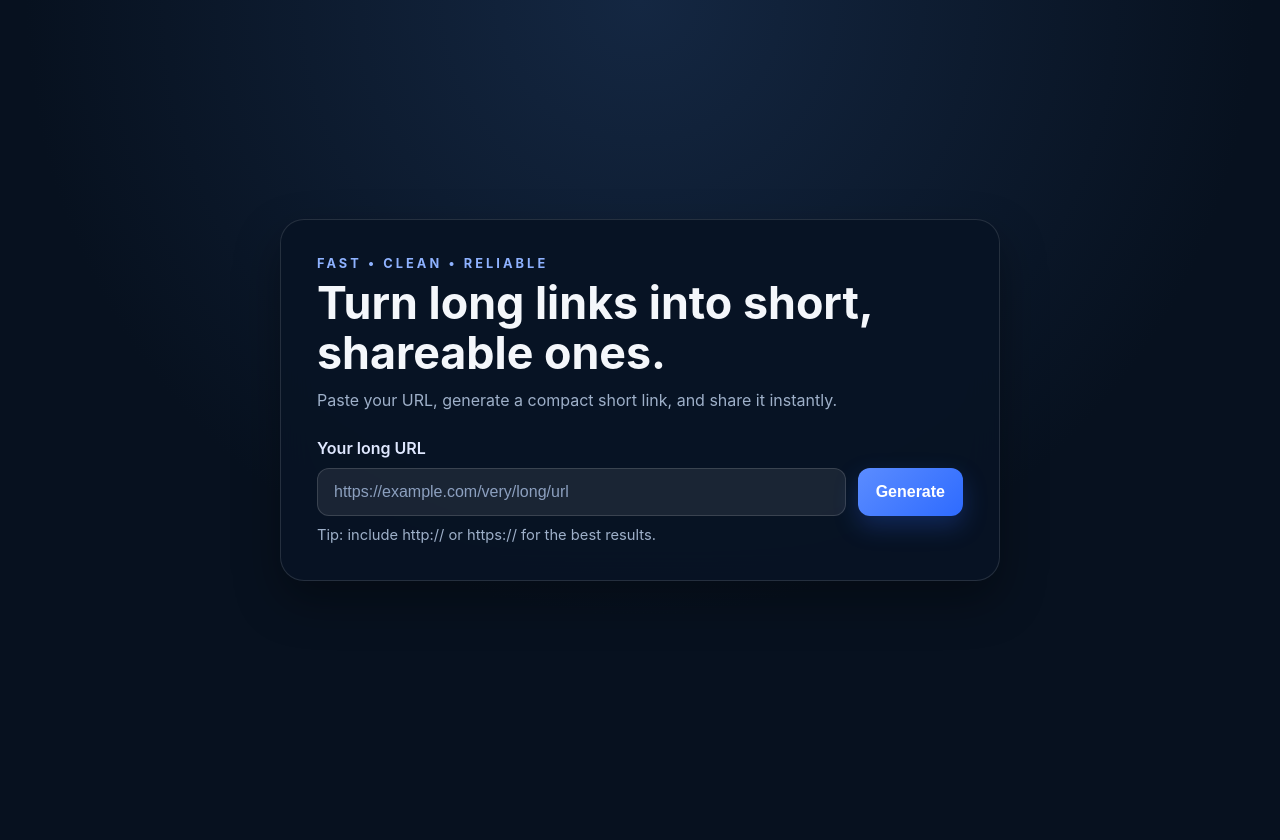
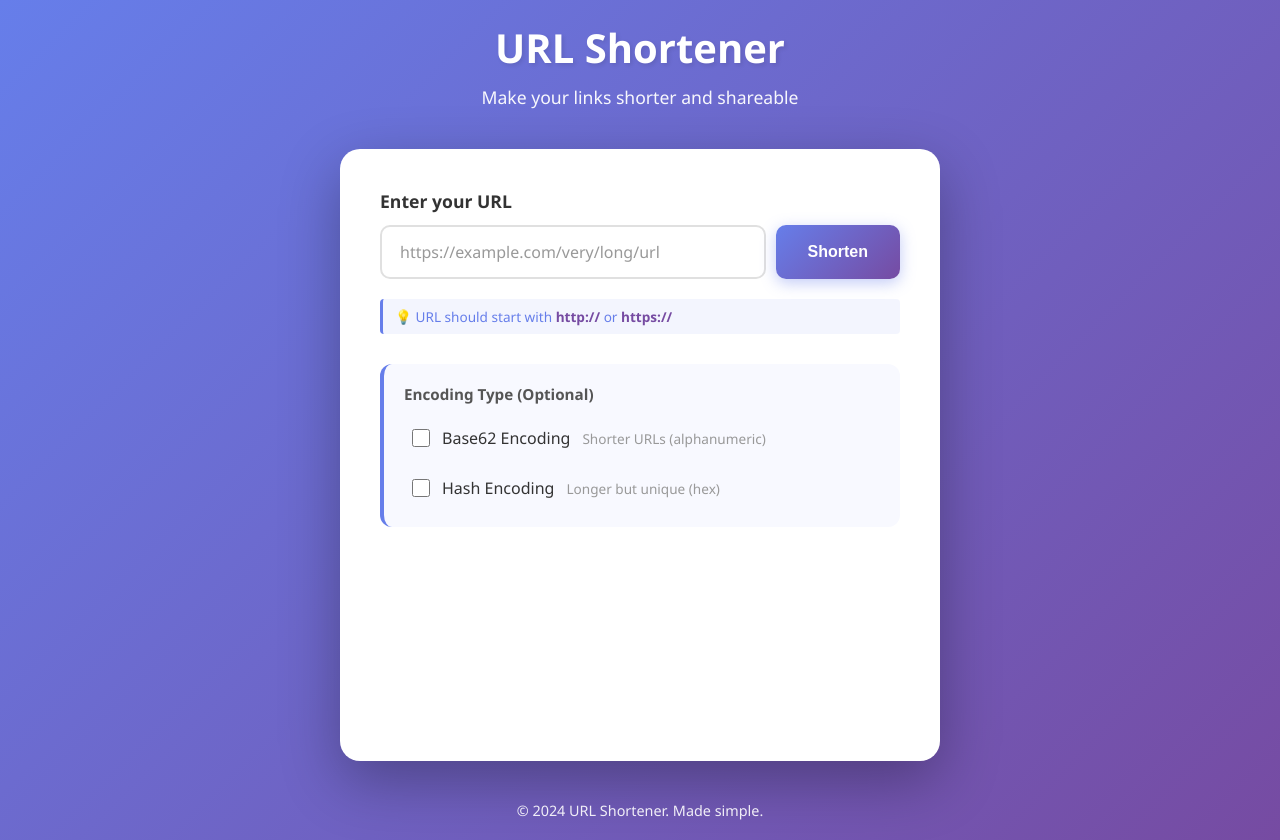
Before and after one commit to scaryskywalker/python-url_shortener, a Python web app: template templates/index.html in a window 1280 px wide. Before the commit the page ends 581 px from the top, so only its background shows below. Run offline with Jinja, Linux system fonts and the light colour scheme; the template is opened without the code that fills it, so the values that code supplies are empty.

Commit message:
added encryption methods

```diff
--- a/static/index.css
+++ b/static/index.css
@@ -1,156 +1,348 @@
-:root {
-    color-scheme: dark;
-    --bg: #07111f;
-    --panel: rgba(8, 19, 36, 0.95);
-    --panel-border: rgba(255, 255, 255, 0.12);
-    --text: #f4f7fb;
-    --muted: #9eb0c9;
-    --accent: #5b8cff;
-    --accent-strong: #2e6bff;
-    --shadow: 0 20px 45px rgba(0, 0, 0, 0.35);
-}
-
 * {
+    margin: 0;
+    padding: 0;
     box-sizing: border-box;
 }
 
 body {
-    margin: 0;
+    font-family: 'Segoe UI', Tahoma, Geneva, Verdana, sans-serif;
+    background: linear-gradient(135deg, #667eea 0%, #764ba2 100%);
     min-height: 100vh;
-    font-family: Inter, "Segoe UI", Roboto, Arial, sans-serif;
-    background: radial-gradient(circle at top, #142742 0%, var(--bg) 60%);
-    color: var(--text);
+    display: flex;
+    justify-content: center;
+    align-items: center;
+    padding: 20px;
 }
 
-.page-shell {
+.container {
+    width: 100%;
+    max-width: 600px;
+    display: flex;
+    flex-direction: column;
     min-height: 100vh;
-    display: grid;
-    place-items: center;
-    padding: 24px;
 }
 
-.hero-card {
-    width: min(100%, 720px);
-    background: var(--panel);
-    border: 1px solid var(--panel-border);
-    box-shadow: var(--shadow);
-    border-radius: 24px;
-    padding: 36px;
-    backdrop-filter: blur(16px);
+.header {
+    text-align: center;
+    color: white;
+    margin-bottom: 40px;
+    animation: slideDown 0.6s ease-out;
 }
 
-.eyebrow {
-    margin: 0 0 8px;
-    color: #8eb2ff;
-    text-transform: uppercase;
-    letter-spacing: 0.24em;
-    font-size: 0.8rem;
+.header h1 {
+    font-size: 2.5rem;
     font-weight: 700;
-}
-
-h1 {
-    margin: 0 0 10px;
-    font-size: clamp(1.9rem, 4vw, 2.8rem);
-    line-height: 1.1;
+    margin-bottom: 10px;
+    text-shadow: 2px 2px 4px rgba(0, 0, 0, 0.1);
 }
 
 .subtitle {
-    margin: 0 0 24px;
-    color: var(--muted);
-    font-size: 1rem;
-    line-height: 1.6;
+    font-size: 1.1rem;
+    opacity: 0.95;
+    font-weight: 300;
 }
 
-.shortener-form {
+.main-content {
+    flex: 1;
+    background: white;
+    border-radius: 20px;
+    padding: 40px;
+    box-shadow: 0 20px 60px rgba(0, 0, 0, 0.3);
+    animation: slideUp 0.6s ease-out;
+}
+
+.form-container {
     display: flex;
     flex-direction: column;
-    gap: 10px;
+    gap: 30px;
 }
 
-.shortener-form label {
-    font-weight: 600;
-    color: #dfe8ff;
+.form-group {
+    display: flex;
+    flex-direction: column;
+    gap: 12px;
 }
 
-.input-row {
+.form-label {
+    font-size: 1.1rem;
+    font-weight: 600;
+    color: #333;
+}
+
+.input-wrapper {
     display: flex;
-    gap: 12px;
+    gap: 10px;
     flex-wrap: wrap;
 }
 
-input {
+.url-input {
     flex: 1;
-    min-width: 240px;
-    padding: 14px 16px;
-    border-radius: 12px;
-    border: 1px solid rgba(255, 255, 255, 0.14);
-    background: rgba(255, 255, 255, 0.08);
-    color: var(--text);
+    min-width: 200px;
+    padding: 14px 18px;
+    border: 2px solid #e0e0e0;
+    border-radius: 10px;
     font-size: 1rem;
+    transition: all 0.3s ease;
+    font-family: 'Segoe UI', Tahoma, Geneva, Verdana, sans-serif;
 }
 
-input::placeholder {
-    color: #8ca0bf;
+.url-input:focus {
+    outline: none;
+    border-color: #667eea;
+    box-shadow: 0 0 0 3px rgba(102, 126, 234, 0.1);
 }
 
-button {
-    border: none;
-    border-radius: 12px;
-    padding: 14px 18px;
-    font-size: 1rem;
-    font-weight: 700;
-    color: white;
-    background: linear-gradient(135deg, var(--accent), var(--accent-strong));
-    cursor: pointer;
-    transition: transform 0.2s ease, box-shadow 0.2s ease;
-    box-shadow: 0 10px 24px rgba(46, 107, 255, 0.25);
+.url-input::placeholder {
+    color: #999;
 }
 
-button:hover {
-    transform: translateY(-1px);
-    box-shadow: 0 12px 26px rgba(46, 107, 255, 0.35);
+.url-hint {
+    font-size: 0.85rem;
+    color: #667eea;
+    margin-top: 8px;
+    padding: 8px 12px;
+    background: rgba(102, 126, 234, 0.08);
+    border-left: 3px solid #667eea;
+    border-radius: 4px;
 }
 
-.hint {
-    margin: 0;
-    color: var(--muted);
-    font-size: 0.92rem;
+.url-hint strong {
+    font-weight: 600;
+    color: #764ba2;
+}
+
+.btn-submit {
+    padding: 14px 32px;
+    background: linear-gradient(135deg, #667eea 0%, #764ba2 100%);
+    color: white;
+    border: none;
+    border-radius: 10px;
+    font-size: 1rem;
+    font-weight: 600;
+    cursor: pointer;
+    transition: all 0.3s ease;
+    box-shadow: 0 4px 15px rgba(102, 126, 234, 0.4);
+    white-space: nowrap;
+}
+
+.btn-submit:hover {
+    transform: translateY(-2px);
+    box-shadow: 0 6px 20px rgba(102, 126, 234, 0.6);
+}
+
+.btn-submit:active {
+    transform: translateY(0);
+}
+
+.encoding-options {
+    padding: 20px;
+    background: #f8f9ff;
+    border-radius: 12px;
+    border-left: 4px solid #667eea;
+}
+
+.options-title {
+    font-size: 0.95rem;
+    font-weight: 600;
+    color: #555;
+    margin-bottom: 15px;
+}
+
+.checkbox-group {
+    display: flex;
+    flex-direction: column;
+    gap: 12px;
+}
+
+.checkbox-label {
+    display: flex;
+    align-items: center;
+    gap: 12px;
+    cursor: pointer;
+    padding: 8px;
+    border-radius: 8px;
+    transition: background 0.2s ease;
+}
+
+.checkbox-label:hover {
+    background: rgba(102, 126, 234, 0.05);
+}
+
+.checkbox-label input[type="checkbox"] {
+    width: 18px;
+    height: 18px;
+    cursor: pointer;
+    accent-color: #667eea;
+}
+
+.checkbox-text {
+    font-weight: 500;
+    color: #333;
+}
+
+.checkbox-desc {
+    font-size: 0.85rem;
+    color: #999;
+}
+
+.result-container {
+    margin-top: 40px;
+    padding: 30px;
+    background: #f0f7ff;
+    border-radius: 15px;
+    border: 2px solid #667eea;
+    animation: slideIn 0.5s ease-out;
+}
+
+.result-container h2 {
+    font-size: 1.3rem;
+    color: #333;
+    margin-bottom: 15px;
 }
 
 .result-box {
-    margin-top: 24px;
-    padding: 16px 18px;
-    border-radius: 16px;
-    background: rgba(91, 140, 255, 0.12);
-    border: 1px solid rgba(91, 140, 255, 0.25);
+    display: flex;
+    gap: 10px;
+    flex-wrap: wrap;
+    margin-bottom: 15px;
 }
 
-.result-label {
-    margin: 0 0 8px;
-    color: #d8e4ff;
+.result-url {
+    flex: 1;
+    min-width: 200px;
+    padding: 14px 16px;
+    border: 2px solid #667eea;
+    border-radius: 10px;
+    background: white;
+    font-size: 1rem;
+    font-family: 'Courier New', monospace;
+    color: #667eea;
     font-weight: 600;
 }
 
-.result-box a {
-    color: #9fc1ff;
-    word-break: break-all;
-    text-decoration: none;
+.result-url:focus {
+    outline: none;
+    box-shadow: 0 0 0 3px rgba(102, 126, 234, 0.1);
 }
 
-.result-box a:hover {
-    text-decoration: underline;
+.btn-copy {
+    padding: 14px 24px;
+    background: linear-gradient(135deg, #667eea 0%, #764ba2 100%);
+    color: white;
+    border: none;
+    border-radius: 10px;
+    font-weight: 600;
+    cursor: pointer;
+    transition: all 0.3s ease;
+    white-space: nowrap;
+    box-shadow: 0 4px 15px rgba(102, 126, 234, 0.4);
+}
+
+.btn-copy:hover {
+    transform: translateY(-2px);
+    box-shadow: 0 6px 20px rgba(102, 126, 234, 0.6);
+}
+
+.btn-copy:active {
+    transform: translateY(0);
+}
+
+.btn-copy.copied {
+    background: linear-gradient(135deg, #4caf50 0%, #45a049 100%);
+}
+
+.result-hint {
+    font-size: 0.9rem;
+    color: #666;
+    margin-bottom: 15px;
+}
+
+.btn-new {
+    width: 100%;
+    padding: 12px;
+    background: white;
+    color: #667eea;
+    border: 2px solid #667eea;
+    border-radius: 10px;
+    font-weight: 600;
+    cursor: pointer;
+    transition: all 0.3s ease;
+}
+
+.btn-new:hover {
+    background: #f0f7ff;
+    transform: translateY(-2px);
+}
+
+.btn-new:active {
+    transform: translateY(0);
+}
+
+.footer {
+    text-align: center;
+    color: white;
+    margin-top: 40px;
+    font-size: 0.9rem;
+    opacity: 0.9;
+}
+
+@keyframes slideDown {
+    from {
+        opacity: 0;
+        transform: translateY(-30px);
+    }
+    to {
+        opacity: 1;
+        transform: translateY(0);
+    }
+}
+
+@keyframes slideUp {
+    from {
+        opacity: 0;
+        transform: translateY(30px);
+    }
+    to {
+        opacity: 1;
+        transform: translateY(0);
+    }
+}
+
+@keyframes slideIn {
+    from {
+        opacity: 0;
+        transform: scale(0.95);
+    }
+    to {
+        opacity: 1;
+        transform: scale(1);
+    }
 }
 
 @media (max-width: 600px) {
-    .hero-card {
-        padding: 24px;
+    .header h1 {
+        font-size: 2rem;
     }
 
-    .input-row {
+    .main-content {
+        padding: 25px;
+    }
+
+    .input-wrapper {
         flex-direction: column;
     }
 
-    button {
+    .url-input,
+    .btn-submit {
+        width: 100%;
+    }
+
+    .result-box {
+        flex-direction: column;
+    }
+
+    .result-url,
+    .btn-copy {
         width: 100%;
     }
 }
--- a/templates/index.html
+++ b/templates/index.html
@@ -3,34 +3,100 @@
 <head>
     <meta charset="UTF-8">
     <meta name="viewport" content="width=device-width, initial-scale=1.0">
-    <title>ShortLink Studio</title>
+    <title>URL Shortener</title>
     <link rel="stylesheet" href="/static/index.css">
 </head>
 <body>
-    <div class="page-shell">
-        <section class="hero-card">
-            <div class="hero-text">
-                <p class="eyebrow">Fast • Clean • Reliable</p>
-                <h1>Turn long links into short, shareable ones.</h1>
-                <p class="subtitle">Paste your URL, generate a compact short link, and share it instantly.</p>
-            </div>
+    <div class="container">
+        <header class="header">
+            <h1>URL Shortener</h1>
+            <p class="subtitle">Make your links shorter and shareable</p>
+        </header>
 
-            <form class="shortener-form" action="/genlink" method="post">
-                <label for="original">Your long URL</label>
-                <div class="input-row">
-                    <input id="original" type="url" name="original" placeholder="https://example.com/very/long/url" required>
-                    <button type="submit">Generate</button>
+        <main class="main-content">
+            <form id="urlForm" action="/genlink" method="post" class="form-container">
+                <div class="form-group">
+                    <label for="original" class="form-label">Enter your URL</label>
+                    <div class="input-wrapper">
+                        <input
+                            type="text"
+                            id="original"
+                            name="original"
+                            class="url-input"
+                            placeholder="https://example.com/very/long/url"
+                            required
+                        >
+                        <button type="submit" class="btn-submit">Shorten</button>
+                    </div>
+                    <p class="url-hint">💡 URL should start with <strong>http://</strong> or <strong>https://</strong></p>
                 </div>
-                <p class="hint">Tip: include http:// or https:// for the best results.</p>
+
+                <div class="encoding-options">
+                    <p class="options-title">Encoding Type (Optional)</p>
+                    <div class="checkbox-group">
+                        <label class="checkbox-label">
+                            <input type="checkbox" name="use_base62" value="1">
+                            <span class="checkbox-text">Base62 Encoding</span>
+                            <span class="checkbox-desc">Shorter URLs (alphanumeric)</span>
+                        </label>
+
+                        <label class="checkbox-label">
+                            <input type="checkbox" name="use_hash" value="1">
+                            <span class="checkbox-text">Hash Encoding</span>
+                            <span class="checkbox-desc">Longer but unique (hex)</span>
+                        </label>
+                    </div>
+                </div>
             </form>
 
             {% if short_link %}
-            <div class="result-box">
-                <p class="result-label">Your short link</p>
-                <a href="{{ short_link }}" target="_blank" rel="noopener noreferrer">{{ short_link }}</a>
+            <div class="result-container">
+                <h2>Your shortened URL</h2>
+                <div class="result-box">
+                    <input type="text" class="result-url" value="{{ short_link }}" readonly>
+                    <button class="btn-copy" onclick="copyToClipboard()">Copy Link</button>
+                </div>
+                <p class="result-hint">Your link is ready to share!</p>
+                <button class="btn-new" onclick="location.reload()">Shorten Another</button>
             </div>
             {% endif %}
-        </section>
+        </main>
+
+        <footer class="footer">
+            <p>&copy; 2024 URL Shortener. Made simple.</p>
+        </footer>
     </div>
+
+    <script>
+        function copyToClipboard() {
+            const urlInput = document.querySelector('.result-url');
+            urlInput.select();
+            document.execCommand('copy');
+
+            const btn = event.target;
+            const originalText = btn.textContent;
+            btn.textContent = 'Copied!';
+            btn.classList.add('copied');
+
+            setTimeout(() => {
+                btn.textContent = originalText;
+                btn.classList.remove('copied');
+            }, 2000);
+        }
+
+        // Prevent both checkboxes from being selected at the same time
+        const base62Checkbox = document.querySelector('input[name="use_base62"]');
+        const hashCheckbox = document.querySelector('input[name="use_hash"]');
+
+        if (base62Checkbox && hashCheckbox) {
+            base62Checkbox.addEventListener('change', function() {
+                if (this.checked) hashCheckbox.checked = false;
+            });
+
+            hashCheckbox.addEventListener('change', function() {
+                if (this.checked) base62Checkbox.checked = false;
+            });
+        }
+    </script>
 </body>
 </html>
```
Also changed, not shown: basev2.py (+23 -6 lines), test.py (added, +18 -0 lines).
